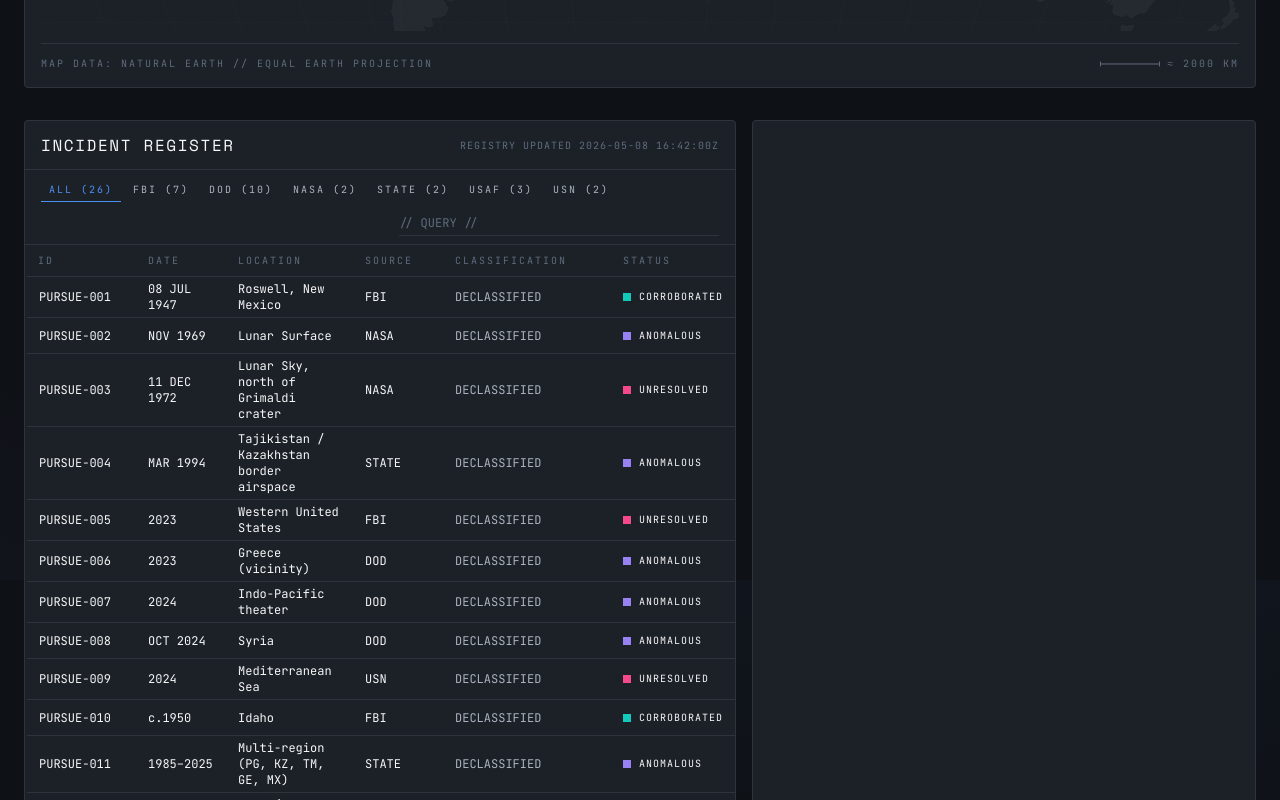
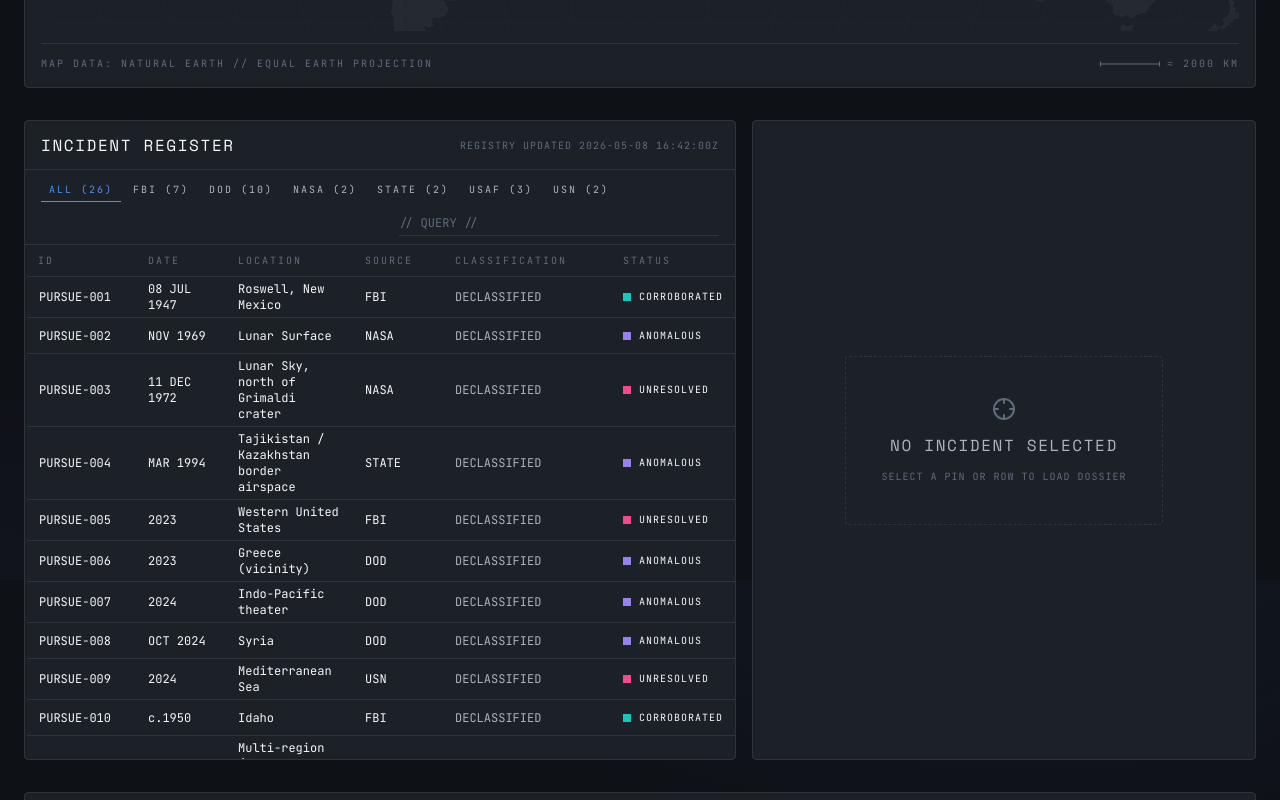
Before and after one commit to NoobAIDeveloper/uap-watch, a Next.js app: page / in a window 1280 px wide. Shown: the part 1020-1820 px from the top of the page. Built offline with nearby package versions, Linux system fonts and the light colour scheme.

Commit message:
ui: lock incident register + dossier panel to h-640px with scrollable rows
The incident register now scrolls internally instead of growing the
page when filters are off. Dossier panel matches the height for a
clean side-by-side row.

```diff
--- a/components/DossierPanel.tsx
+++ b/components/DossierPanel.tsx
@@ -84,7 +84,7 @@ export default function DossierPanel() {
   );
 
   return (
-    <div className="bg-panel border border-border rounded-sm overflow-hidden h-full min-h-[540px] flex flex-col relative">
+    <div className="bg-panel border border-border rounded-sm overflow-hidden h-[640px] flex flex-col relative">
       {!incident ? (
         <div className="flex-1 flex items-center justify-center p-6">
           <div className="border border-dashed border-border rounded-sm w-[70%] py-10 px-6 flex flex-col items-center text-center gap-3">
--- a/components/IncidentTable.tsx
+++ b/components/IncidentTable.tsx
@@ -66,7 +66,7 @@ export default function IncidentTable() {
   };
 
   return (
-    <div className="bg-panel border border-border rounded-sm">
+    <div className="bg-panel border border-border rounded-sm flex flex-col h-[640px]">
       {/* Top header strip */}
       <div className="flex items-center justify-between px-4 py-3">
         <h2
@@ -131,8 +131,10 @@ export default function IncidentTable() {
       </div>
       <div className="border-b border-border" />
 
-      {/* Table */}
-      <div className="overflow-x-auto">
+      {/* Table — flex-1 + overflow-auto so the rows scroll while the
+          header strip + filter strip stay pinned at the top of the panel.
+          Sticky <thead> keeps column labels visible during scroll. */}
+      <div className="flex-1 overflow-auto">
         <table
           className="w-full border-collapse"
           style={{ minWidth: "640px" }}
```
